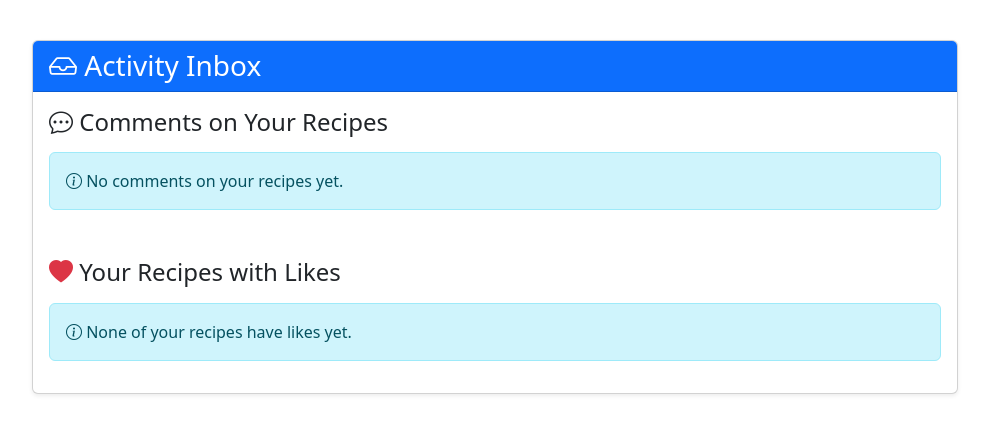
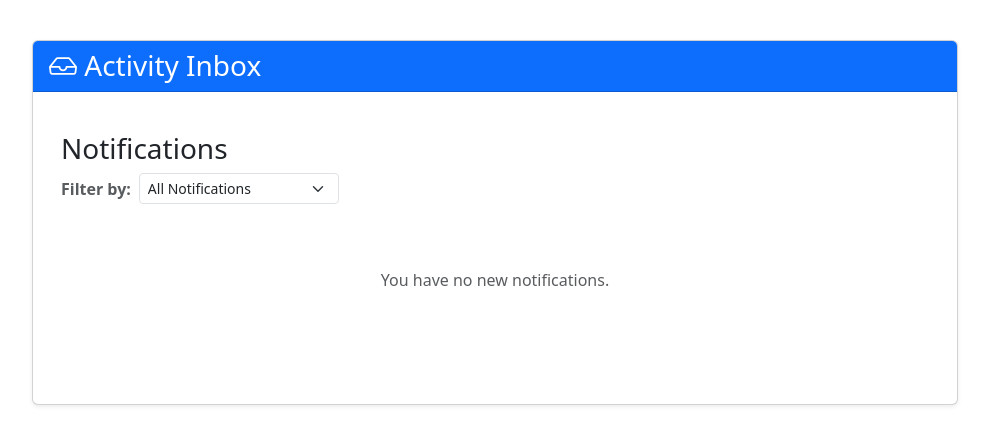
Before and after one commit to Rish-10/seg_maroon_6, a Django app: template team_maroon_6_2025/recipes/templates/inbox.html in a window 1280 px wide. Shown: the part 56-501 px from the top of the page, without its empty margins (145-1134 px from the left). Run offline with Django 5.2, Linux system fonts and the light colour scheme; the template is opened without the code that fills it, so the values that code supplies are empty; some libraries are stand-ins or nearby versions.

Commit message:
Updated inbox

```diff
--- a/team_maroon_6_2025/recipes/models/__init__.py
+++ b/team_maroon_6_2025/recipes/models/__init__.py
@@ -1,3 +1,4 @@
 from .recipe import *
 from .user import *
 from .shopping_list import *
+from .notification import *
--- a/team_maroon_6_2025/recipes/templates/inbox.html
+++ b/team_maroon_6_2025/recipes/templates/inbox.html
@@ -9,73 +9,103 @@
           <h3 class="mb-0"><i class="bi bi-inbox"></i> Activity Inbox</h3>
         </div>
         <div class="card-body">
+          <section class="mb-5">
+            <div class="container mt-4">
+              <h3>Notifications</h3>
 
-                    <section class="mb-5">
-                        <h4 class="mb-3">
-                            <i class="bi bi-chat-dots"></i> Comments on Your Recipes
-                        </h4>
+              <form method="GET" action="{% url 'inbox' %}" class="d-flex align-items-center">
+                <label for="filter" class="me-2 text-muted fw-bold">Filter by:</label>
+                <select name="filter" id="filter" class="form-select form-select-sm" style="width: 200px;" onchange="this.form.submit()">
+                  <option value="all" {% if current_filter == 'all' %}selected{% endif %}>
+                    All Notifications
+                  </option>
 
-                        {% if new_comments %}
-                            <div class="list-group">
-                                {% for comment in new_comments %}
-                                    <a href="{% url 'recipe_detail' comment.recipe.pk %}"
-                                       class="list-group-item list-group-item-action">
-                                        <div class="d-flex w-100 justify-content-between">
-                                            <h5 class="mb-1">
-                                                <strong>{{ comment.author.username }}</strong>
-                                                commented on
-                                                <em>"{{ comment.recipe.title }}"</em>
-                                            </h5>
-                                            <small class="text-muted">{{ comment.created_at|timesince }} ago</small>
+                  <option value="follow" {% if current_filter == 'follow' %}selected{% endif %}>
+                    New Followers
+                  </option>
+
+                  <option value="request" {% if current_filter == 'request' %}selected{% endif %}>
+                    Follow Requests
+                  </option>
+
+                  <option value="favourite" {% if current_filter == 'favourite' %}selected{% endif %}>
+                    Favourited
+                  </option>
+
+                  <option value="comment" {% if current_filter == 'comment' %}selected{% endif %}>
+                    Commented
+                  </option>
+
+                </select>
+              </form>
+
+              <div class="list-group mt-3">
+                {% for notification in notifications %}
+                  <div class="list-group-item list-group-item-action d-flex align-items-center gap-3 py-3">
+
+                    <a href="{% url 'profile_page' notification.sender.username %}">
+                        <img src="{{ notification.sender.gravatar }}" alt="{{ notification.sender.username }}" class="rounded-circle" width="50" height="50">
+                    </a>
+
+                    <div class="flex-grow-1">
+                      <div class="d-flex justify-content-between align-items-center">
+
+                        <p class="mb-1">
+                          <a href="{% url 'profile_page' notification.sender.username %}" class="fw-bold text-decoration-none text-dark">
+                            {{ notification.sender.username }}
+                          </a>
+
+                          {% if notification.notification_type == 'favourite' %}
+                            favourited your recipe
+                            <a href="{% url 'recipe_detail' notification.target_object.pk %}" class="fw-bold text-decoration-none">
+                              {{ notification.target_object.title }}
+                            </a>.
+
+                          {% elif notification.notification_type == 'comment' %}
+                            commented on your recipe
+                            <a href="{% url 'recipe_detail' notification.target_object.recipe.pk %}" class="fw-bold text-decoration-none">
+                              {{ notification.target_object.recipe.title }}
+                            </a>
+                            with "{{ notification.target_object.body }}".
+
+                          {% elif notification.notification_type == 'follow' %}
+                            started following you.
+
+                          {% elif notification.notification_type == 'request' %}
+                            requested to follow you.
+                          {% endif %}
+                        </p>
+
+                        <small class="text-muted text-nowrap ms-2">
+                            {{ notification.created_at|timesince }} ago
+                        </small>
                       </div>
-                                        <p class="mb-1">{{ comment.body|truncatewords:20 }}</p>
-                                    </a>
-                                {% endfor %}
-                            </div>
-                        {% else %}
-                            <div class="alert alert-info">
-                                <i class="bi bi-info-circle"></i> No comments on your recipes yet.
+
+                      {% if notification.notification_type == 'request' %}
+                        <div class="mt-2">
+                            <a href="{% url 'profile_page' notification.sender.username %}" class="btn btn-sm btn-primary">View Request</a>
                         </div>
                       {% endif %}
-                    </section>
-
-                    <section>
-                        <h4 class="mb-3">
-                            <i class="bi bi-heart-fill text-danger"></i> Your Recipes with Likes
-                        </h4>
-
-                        {% if liked_recipes %}
-                            <div class="row">
-                                {% for recipe in liked_recipes %}
-                                    <div class="col-md-6 mb-3">
-                                        <div class="card">
-                                            <div class="card-body">
-                                                <h5 class="card-title">
-                                                    <a href="{% url 'recipe_detail' recipe.pk %}" class="text-decoration-none">
-                                                        {{ recipe.title }}
-                                                    </a>
-                                                </h5>
-                                                <p class="card-text">
-                                                    <span class="badge bg-danger">
-                                                        {{ recipe.likes.count }}
-                                                        {% if recipe.likes.count == 1 %}like{% else %}likes{% endif %}
-                                                    </span>
-                                                </p>
-                                                <small class="text-muted">
-                                                    Last updated: {{ recipe.updated_at|timesince }} ago
-                                                </small>
+                    </div>
+                    <div class="ms-auto d-flex align-items-center">
+                      <form action="{% url 'delete_notification' notification.pk %}" method="POST" class="d-inline">
+                        {% csrf_token %}
+                        <button type="submit" class="btn btn-link text-muted text-decoration-none p-0 fs-5"
+                                title="Delete notification"
+                                onclick="return confirm('Are you sure you want to delete this notification?')">
+                                &times;
+                        </button>
+                      </form>
                     </div>
                   </div>
+                {% empty %}
+                  <div class="text-center py-5 text-muted">
+                    <p class="mb-0">You have no new notifications.</p>
                   </div>
                 {% endfor %}
               </div>
-                        {% else %}
-                            <div class="alert alert-info">
-                                <i class="bi bi-info-circle"></i> None of your recipes have likes yet.
             </div>
-                        {% endif %}
           </section>
-
         </div>
       </div>
     </div>
--- a/team_maroon_6_2025/recipes/views/__init__.py
+++ b/team_maroon_6_2025/recipes/views/__init__.py
@@ -9,3 +9,4 @@ from .sign_up_view import *
 from .search_views import*
 from .profile_page_view import *
 from .shopping_list_views import *
+from .inbox_view import *
--- a/team_maroon_6_2025/recipify/urls.py
+++ b/team_maroon_6_2025/recipify/urls.py
@@ -31,6 +31,7 @@ urlpatterns = [
     path('', views.home, name='home'),
     path('dashboard/', views.dashboard, name='dashboard'),
     path('inbox/', inbox_view.inbox, name='inbox'),
+    path('inbox/delete/<int:pk>/', views.delete_notification, name='delete_notification'),
     path('log_in/', views.LogInView.as_view(), name='log_in'),
     path('log_out/', views.log_out, name='log_out'),
     path('password/', views.PasswordView.as_view(), name='password'),
@@ -57,9 +58,7 @@ urlpatterns = [
     path("shopping-list/items/add/", shopping_list_views.shopping_list_add_item, name="shopping_list_add_item"),
     path("shopping-list/items/<int:item_id>/toggle/", shopping_list_views.shopping_list_toggle_item, name="shopping_list_toggle_item"),
     path("shopping-list/items/<int:item_id>/delete/", shopping_list_views.shopping_list_delete_item, name="shopping_list_delete_item"),
-    path('profile/<str:username>/', views.profile_page, kwargs={'section': 'posted_recipes'}, name='profile_page'),
     path('profile/<str:username>/<str:relation>/', profile_page_view.follow_list, name='follow_list'),
-
 ]
 urlpatterns += static(settings.STATIC_URL, document_root=settings.STATIC_ROOT)
 urlpatterns += static(settings.MEDIA_URL, document_root=settings.MEDIA_ROOT)
```
Also changed, not shown: team_maroon_6_2025/recipes/models/notification.py (added, +28 -0 lines), team_maroon_6_2025/recipes/views/comment_views.py (+8 -5 lines), team_maroon_6_2025/recipes/views/favourite_views.py (+15 -0 lines), team_maroon_6_2025/recipes/views/inbox_view.py (+31 -16 lines), team_maroon_6_2025/recipes/views/profile_page_view.py (+17 -7 lines), team_maroon_6_2025/recipes/migrations/0018_notification.py (added), team_maroon_6_2025/recipes/migrations/0019_remove_notification_is_read_and_more.py (added), team_maroon_6_2025/recipes/migrations/0020_alter_notification_content_type_and_more.py (added), team_maroon_6_2025/recipes/migrations/0021_alter_notification_content_type_and_more.py (added). Lines whose indentation alone changed are shown as unchanged.
